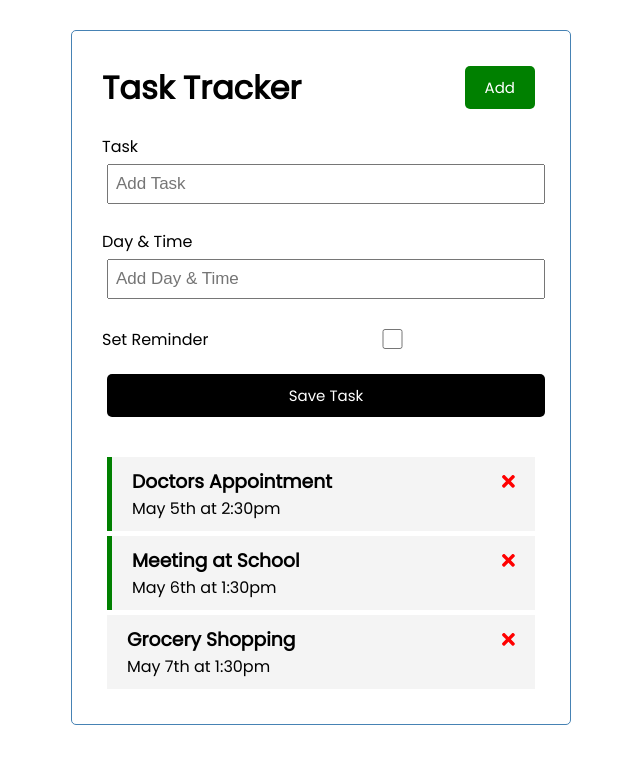
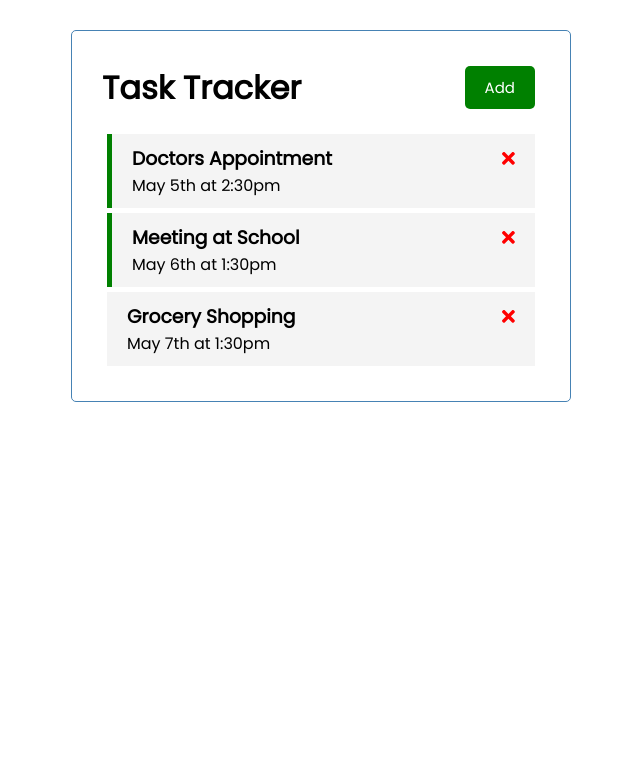
Before and after one commit to DashaDasha88/angular2, an Angular app: page / in a window 1280 px wide. Shown: the top 764 px of the page, without its empty margins (319-959 px from the left). Built offline with nearby package versions, Linux system fonts and the light colour scheme; data requests are answered from the project's data file.

Commit message:
add ui service to add-task component

```diff
--- a/src/app/components/add-task/add-task.component.html
+++ b/src/app/components/add-task/add-task.component.html
@@ -1,4 +1,4 @@
-<form class="add-form" (ngSubmit)="onSubmit()">
+<form *ngIf="showAddTask" class="add-form" (ngSubmit)="onSubmit()">
 
   <div class="form-control">
     <label for="text">Task</label>
--- a/src/app/components/add-task/add-task.component.ts
+++ b/src/app/components/add-task/add-task.component.ts
@@ -1,4 +1,6 @@
 import { Component, OnInit, Output, EventEmitter } from '@angular/core';
+import { UiService } from 'src/app/services/ui.service';
+import { Subscription } from 'rxjs';
 
 @Component({
   selector: 'app-add-task',
@@ -11,8 +13,12 @@
   text: string = "";
   day: string = "";
   reminder: boolean = false;
+  showAddTask: boolean;
+  subscription: Subscription;
 
-  constructor() { }
+  constructor(private uiService: UiService) {
+    this.subscription = this.uiService.onToggle().subscribe((value) => (this.showAddTask = value));
+  }
 
   ngOnInit(): void {
   }
```
